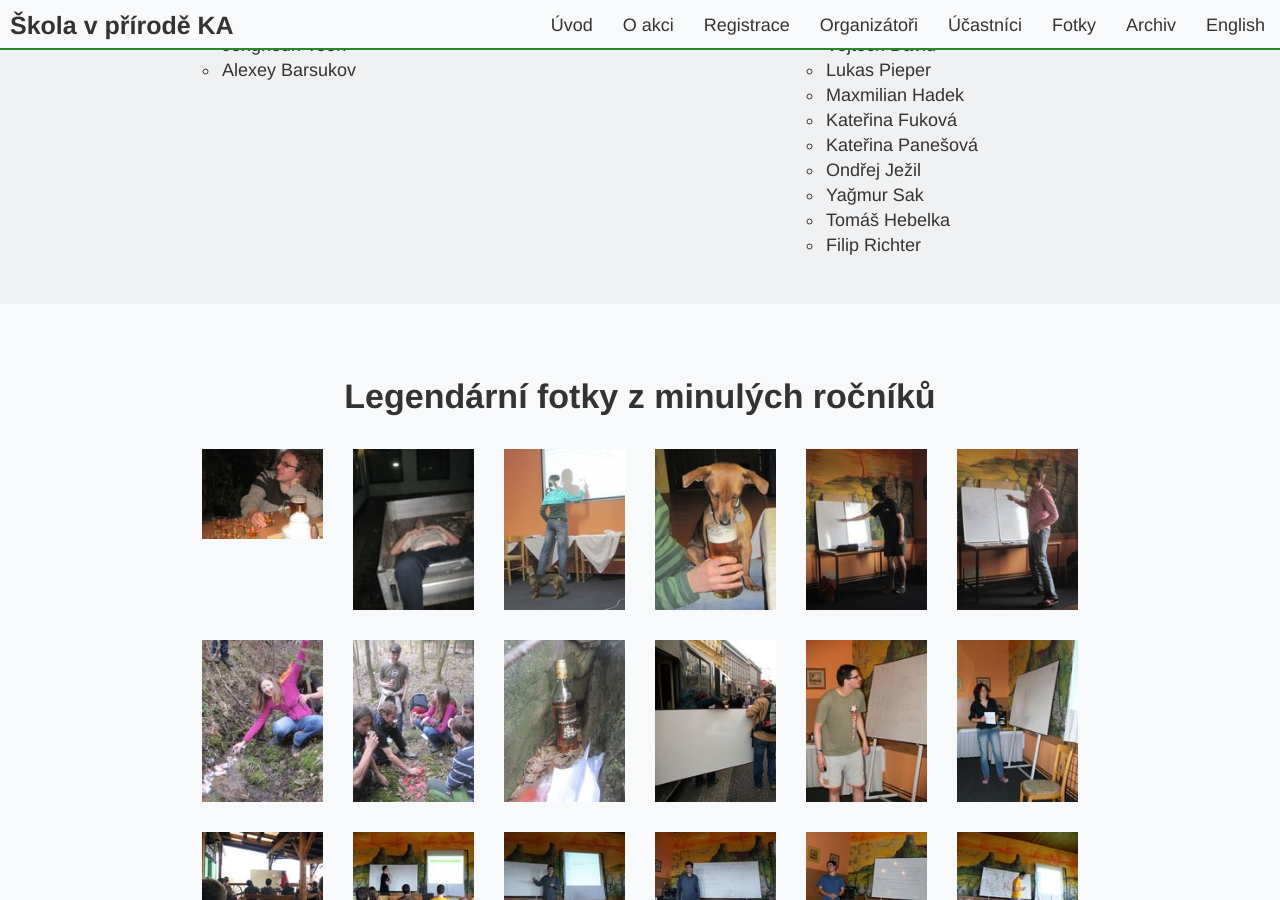
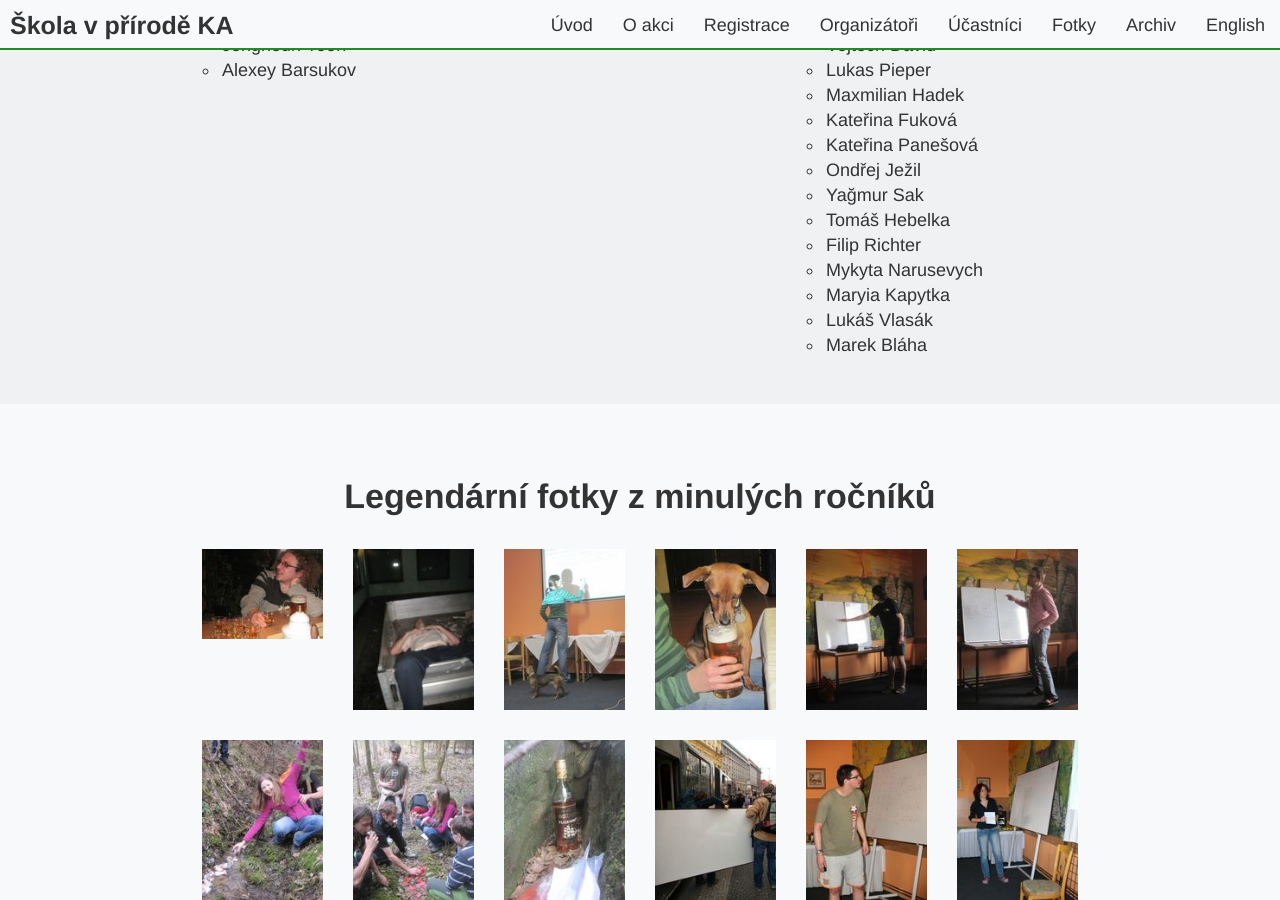
Before and after one commit to ondrachwiedziuk/skolavprirodenew, a Jekyll site: the page built from index.md, in a window 1280 px wide and 900 px high, scrolled down 3970 px. Built offline with Jekyll 4.4.1, drawn with Linux system fonts in a browser that asks for light colours.

Commit message:
New participants

```diff
--- a/_includes/participants.html
+++ b/_includes/participants.html
@@ -117,6 +117,18 @@
                     <li>
                       Filip Richter
                     </li>
+                    <li>
+                      Mykyta Narusevych
+                    </li>
+                    <li>
+                      Maryia Kapytka
+                    </li>
+                    <li>
+                      Lukáš Vlasák
+                    </li>
+                    <li>
+                      Marek Bláha
+                    </li>
                   </ul>
             </div>
         </div>
```
